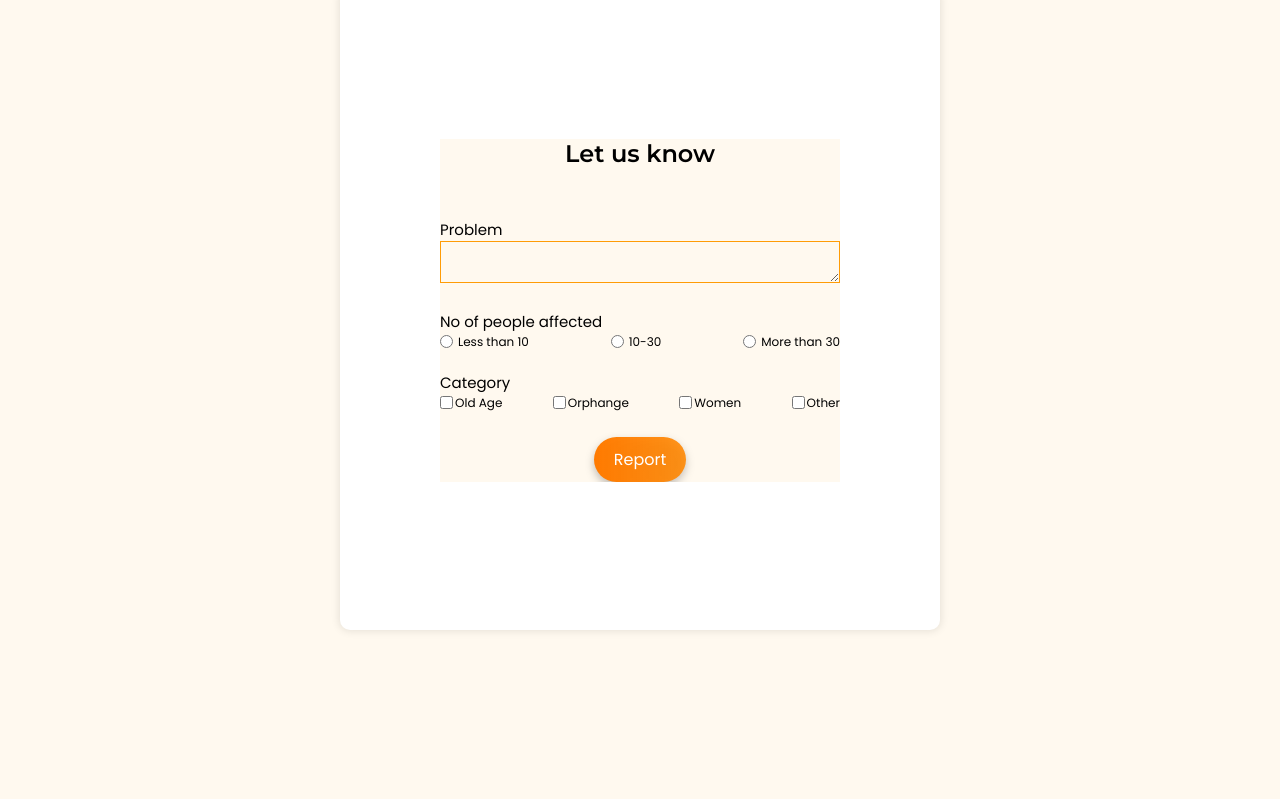
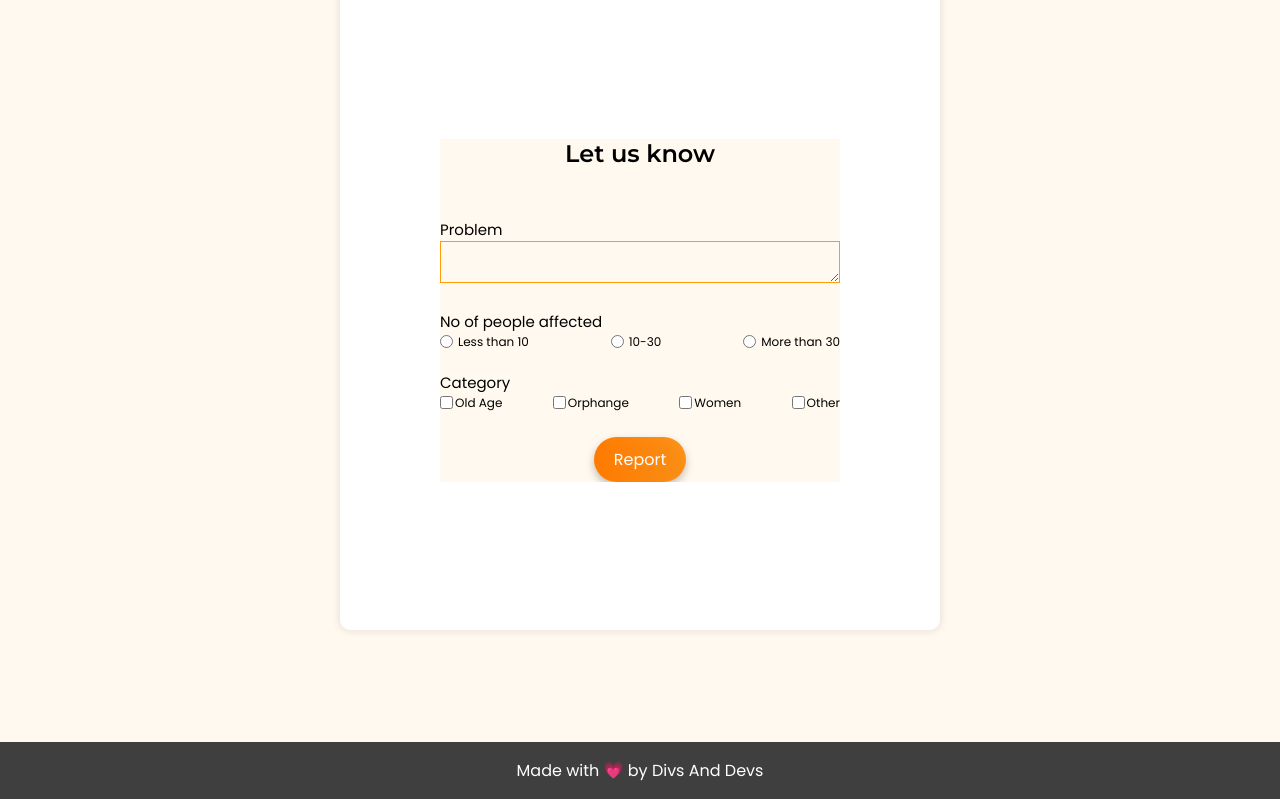
Before and after one commit to riddhisiddarkar/connects, a React (Create React App) app in the folder client/: page /reportproblem in a window 1280 px wide. Shown: the part 167-966 px from the top of the page. Before the commit the page ends 877 px from the top, so only its background shows below. Built offline with nearby package versions, Linux system fonts and the light colour scheme; no server answers.

Commit message:
Added footer

```diff
--- a/client/src/AppRouter.jsx
+++ b/client/src/AppRouter.jsx
@@ -1,6 +1,7 @@
 import React from "react";
 import { Switch, BrowserRouter as Router, Route } from "react-router-dom";
 import AllNGOs from "./components/AllNGOs/AllNGOs";
+import Footer from "./components/Footer/Footer";
 import Home from "./components/Home/Home";
 
 import Locate from "./components/Locate/Locate";
@@ -33,6 +34,7 @@
           <ReportProblem />
         </Route>
       </Switch>
+      <Footer />
     </Router>
   );
 };
--- /dev/null
+++ b/client/src/components/Footer/Footer.jsx
@@ -0,0 +1,11 @@
+import React from "react";
+
+import styles from "./Footer.module.css";
+
+const Footer = () => {
+  return (
+    <footer className={styles.footer}>Made with 💗 by Divs And Devs</footer>
+  );
+};
+
+export default Footer;
--- /dev/null
+++ b/client/src/components/Footer/Footer.module.css
@@ -0,0 +1,9 @@
+.footer {
+  margin-top: 2rem;
+  width: 100%;
+  background-color: #3f3f3f;
+  color: white;
+  font-family: "Poppins", sans-serif;
+  text-align: center;
+  padding: 1rem 0;
+}
--- a/client/src/components/Home/Home.module.css
+++ b/client/src/components/Home/Home.module.css
@@ -274,15 +274,7 @@
 .socials img {
   margin: 0 0.5rem;
 }
-footer {
-  margin-top: 2rem;
-  width: 100%;
-  background-color: #3f3f3f;
-  color: white;
-  font-family: "Poppins", sans-serif;
-  text-align: center;
-  padding: 1rem 0;
-}
+
 @media only screen and (max-width: 1040px) {
   .row nav .g2 {
     width: 30%;
```
